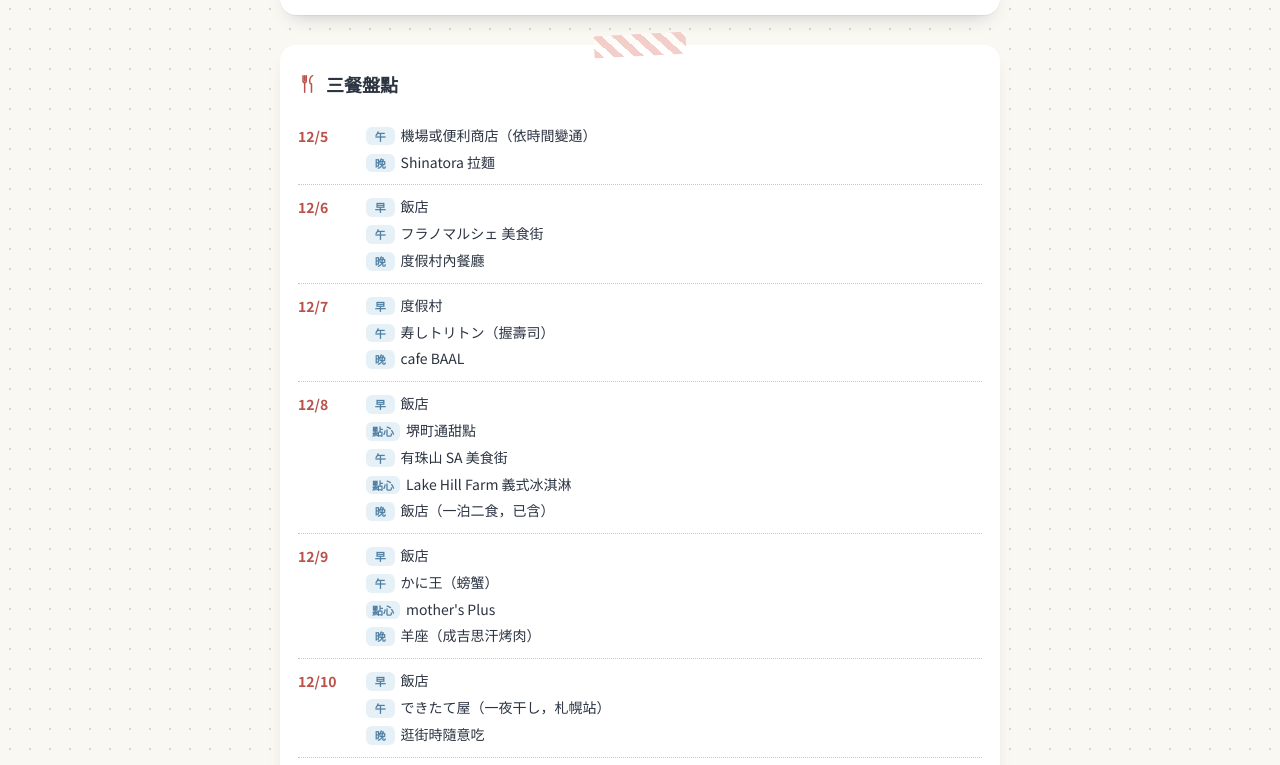
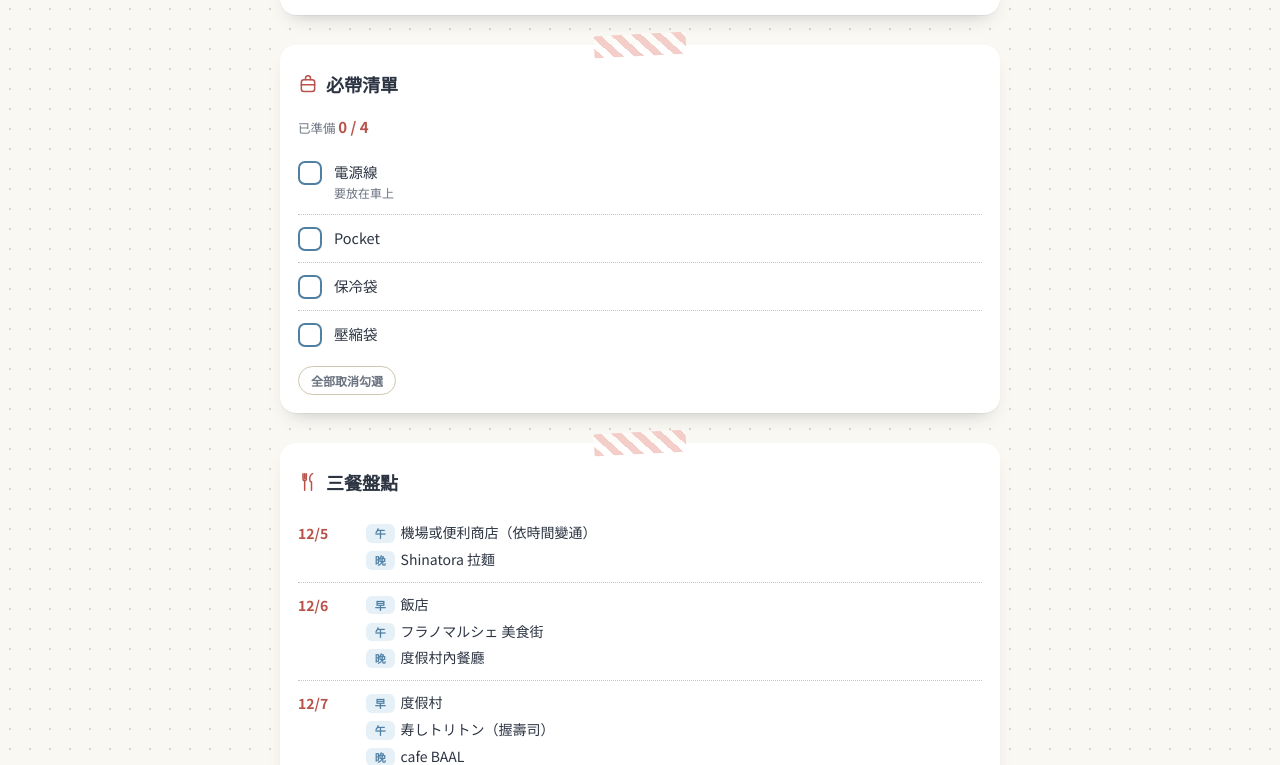
Before and after one commit to sleeping35/my-travel-guide, a plain HTML site: page hokkaido-2026/index.html in a window 1280 px wide. Shown: the part 3801-4566 px from the top of the page. Drawn offline with Linux system fonts and the light colour scheme; a web font is replaced by a local one.

Commit message:
Hokkaido 2026: add packing checklist (V117)
Co-Authored-By: Claude Sonnet 5.5 <noreply@anthropic.com>
Claude-Session: https://claude.ai/code/session_01RbtiofvzHthA7NFSyRv4mj

```diff
--- a/hokkaido-2026/index.html
+++ b/hokkaido-2026/index.html
@@ -581,6 +581,26 @@
     content:"今天"; position:absolute; top:-7px; right:-6px; padding:1px 5px; border-radius:999px;
     font-size:9px; font-weight:700; letter-spacing:.04em; background:var(--rose-deep); color:var(--card);
   }
+
+  /* ---------- 必帶清單 ---------- */
+  .pack-prog{margin:0 0 10px; font-size:12.5px; color:var(--ink-soft);}
+  .pack-prog b{font-family:var(--f-hand); font-size:15px; color:var(--rose-deep); font-variant-numeric:tabular-nums;}
+  .pack-list{list-style:none; margin:0; padding:0;}
+  .pack-list li{border-bottom:1px dotted var(--line-strong);}
+  .pack-list li:last-child{border-bottom:none;}
+  .pack-list label{display:flex; align-items:flex-start; gap:12px; padding:11px 0; cursor:pointer; min-width:0;}
+  .pack-list input{position:absolute; opacity:0; width:1px; height:1px;}
+  .pack-list .bx{
+    flex:0 0 24px; width:24px; height:24px; margin-top:1px; border:2px solid var(--ice-deep); border-radius:7px;
+    background:var(--card); display:grid; place-items:center; color:transparent;
+  }
+  .pack-list .bx svg{width:15px; height:15px;}
+  .pack-list input:checked + .bx{background:var(--leaf); border-color:var(--leaf); color:var(--card);}
+  .pack-list input:focus-visible + .bx{outline:2px solid var(--ice-deep); outline-offset:2px;}
+  .pack-list .tx{min-width:0; font-size:14.5px; line-height:1.6; overflow-wrap:anywhere;}
+  .pack-list .tx small{display:block; font-size:12px; color:var(--ink-soft); line-height:1.6;}
+  .pack-list input:checked ~ .tx{color:var(--ink-soft); text-decoration:line-through; text-decoration-color:var(--line-strong);}
+  .pack-reset{margin-top:8px; padding:5px 12px; border-radius:999px; border:1.5px solid var(--line-strong); background:var(--card); color:var(--ink-soft); font-size:12px; font-weight:700; cursor:pointer;}
   @media (prefers-reduced-motion: reduce){
     *, *::before, *::after{animation:none !important; transition:none !important;}
     .snow{display:none;}
@@ -695,6 +715,13 @@
       <div class="block sheet taped-b">
         <h3><svg viewBox="0 0 24 24" fill="currentColor"><path d="M12 2C7.6 2 4 5.6 4 10c0 6 8 12 8 12s8-6 8-12c0-4.4-3.6-8-8-8zm0 11a3 3 0 110-6 3 3 0 010 6z"/></svg>快速導航（機場・飯店・租車）</h3>
         <div id="quickMaps"></div>
+      </div>
+
+      <div class="block sheet taped">
+        <h3><svg viewBox="0 0 24 24" fill="none" stroke="currentColor" stroke-width="1.8" stroke-linecap="round" stroke-linejoin="round"><rect x="4" y="7" width="16" height="14" rx="3"/><path d="M9 7V5a3 3 0 016 0v2M4 13h16"/></svg>必帶清單</h3>
+        <p class="pack-prog" id="packProg"></p>
+        <ul class="pack-list" id="packList"></ul>
+        <button type="button" class="pack-reset" id="packReset">全部取消勾選</button>
       </div>
 
       <div class="block sheet taped">
@@ -1384,6 +1411,36 @@ document.getElementById('sosList').innerHTML = SOS.map(([num, name, note]) => {
   </div>`;
 }).join('');
 
+// ---------- 必帶清單 ----------
+const PACK = [
+  {t:'電源線', n:'要放在車上'},
+  {t:'Pocket'},
+  {t:'保冷袋'},
+  {t:'壓縮袋'}
+];
+(function(){
+  const KEY = 'packChecked';
+  let done = [];
+  try { done = JSON.parse(localStorage.getItem(KEY) || '[]'); } catch(e) {}
+  const list = document.getElementById('packList'), prog = document.getElementById('packProg');
+  const CHK = '<svg viewBox="0 0 24 24" fill="none" stroke="currentColor" stroke-width="3" stroke-linecap="round" stroke-linejoin="round"><path d="M5 12.5l4.5 4.5L19 7.5"/></svg>';
+  function save(){ try { localStorage.setItem(KEY, JSON.stringify(done)); } catch(e) {} }
+  function count(){ prog.innerHTML = `已準備 <b>${done.filter(t => PACK.some(p => p.t === t)).length} / ${PACK.length}</b>`; }
+  list.innerHTML = PACK.map((p, i) =>
+    `<li><label><input type="checkbox" id="pack${i}" data-t="${p.t}"${done.includes(p.t) ? ' checked' : ''}><span class="bx">${CHK}</span><span class="tx">${p.t}${p.n ? `<small>${p.n}</small>` : ''}</span></label></li>`
+  ).join('');
+  list.addEventListener('change', e => {
+    const t = e.target.dataset.t;
+    done = done.filter(x => x !== t);
+    if(e.target.checked) done.push(t);
+    save(); count();
+  });
+  document.getElementById('packReset').onclick = () => {
+    done = []; list.querySelectorAll('input').forEach(c => { c.checked = false; }); save(); count();
+  };
+  count();
+})();
+
 document.getElementById('mealList').innerHTML = MEALS.map(([d, list]) =>
   `<div class="meal-day"><span class="dl">${d}</span><ul>` + list.map(s => {
     const i = s.indexOf('：');
```
